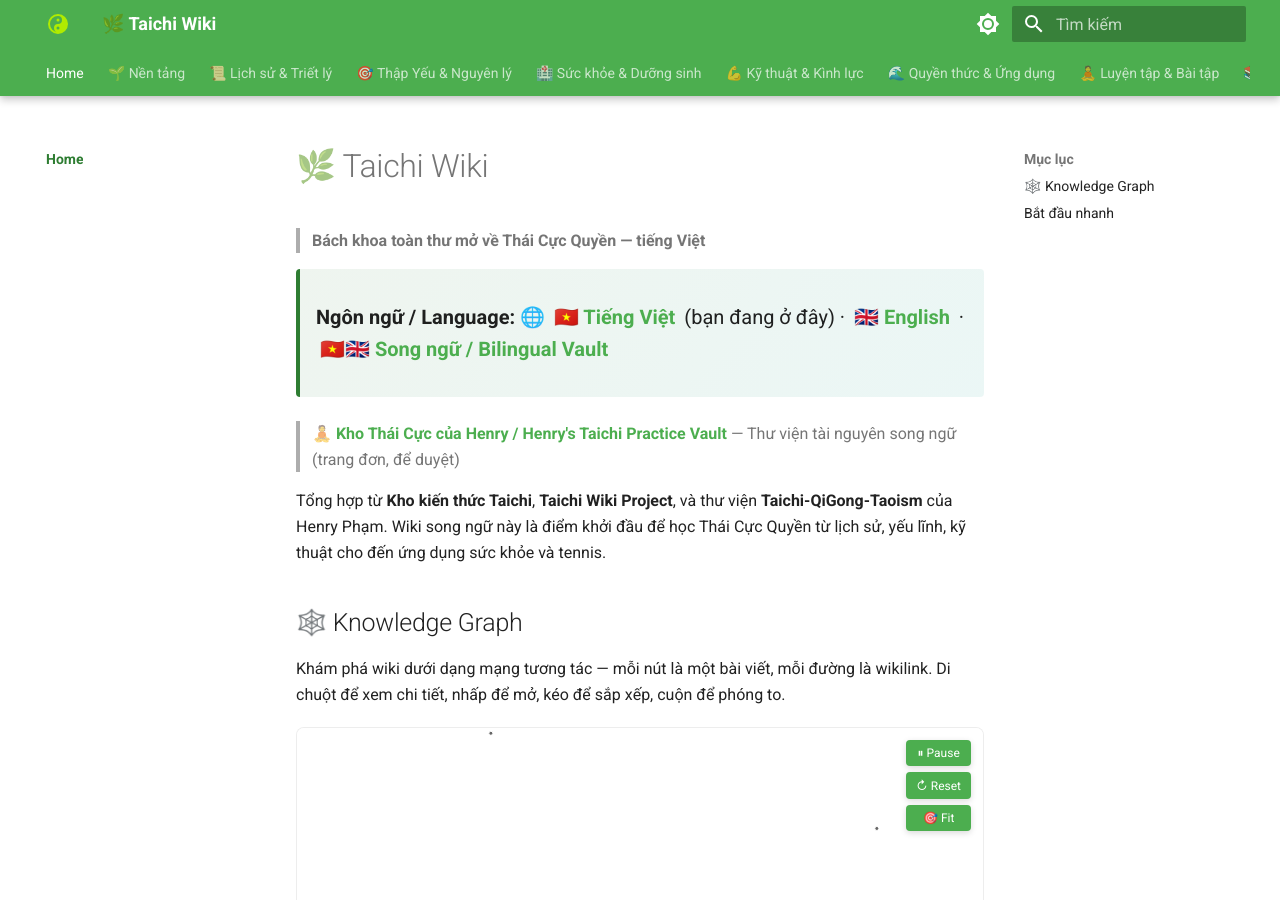
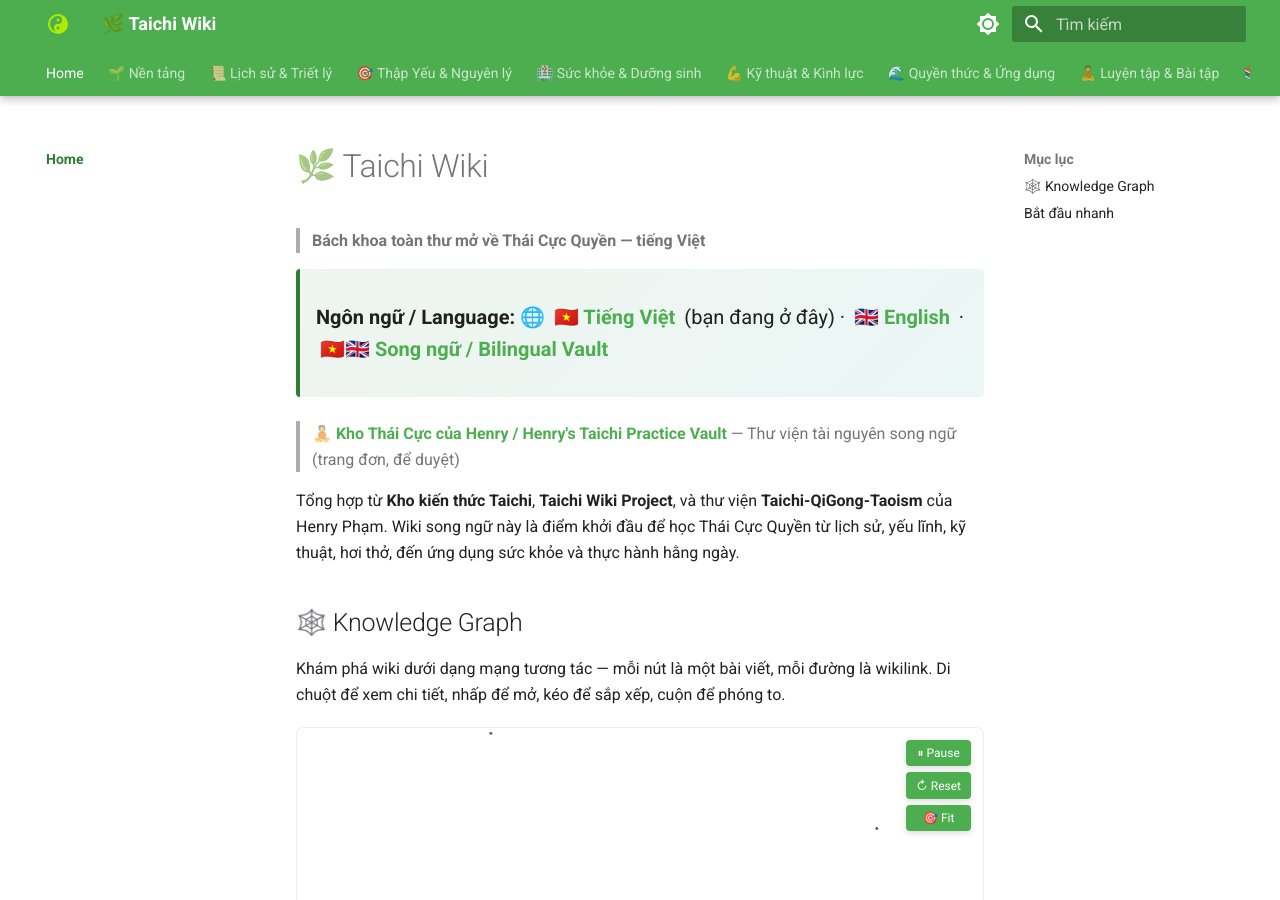
Before and after one commit to HenryPhamDuc/taichi-wiki, an MkDocs documentation site: the page built from docs/index.md, in a window 1280 px wide and 900 px high. Built offline with MkDocs 1.6.1 and Material for MkDocs 9.7.7, drawn with Linux system fonts in a browser that asks for light colours; some of the changed text lies outside the part shown.

Commit message:
Remove tennis references from docs/index.md (VI + EN)
- Update hero paragraph: 'từ lịch sử, yếu lĩnh, kỹ thuật cho đến ứng dụng
  sức khỏe và tennis' → 'từ lịch sử, yếu lĩnh, kỹ thuật, hơi thở,
  đến ứng dụng sức khỏe và thực hành hằng ngày'
- Remove '🎾 Ứng dụng Tennis' / '🎾 Tennis Applications' grid card
  that pointed to the deleted /tennis/ cluster

```diff
--- a/docs/index.md
+++ b/docs/index.md
@@ -9,7 +9,7 @@
 
 > 🧘 **[Kho Thái Cực của Henry / Henry's Taichi Practice Vault](https://henryphamduc.github.io/taichi/)** — Thư viện tài nguyên song ngữ (trang đơn, để duyệt)
 
-Tổng hợp từ **Kho kiến thức Taichi**, **Taichi Wiki Project**, và thư viện **Taichi-QiGong-Taoism** của Henry Phạm. Wiki song ngữ này là điểm khởi đầu để học Thái Cực Quyền từ lịch sử, yếu lĩnh, kỹ thuật cho đến ứng dụng sức khỏe và tennis.
+Tổng hợp từ **Kho kiến thức Taichi**, **Taichi Wiki Project**, và thư viện **Taichi-QiGong-Taoism** của Henry Phạm. Wiki song ngữ này là điểm khởi đầu để học Thái Cực Quyền từ lịch sử, yếu lĩnh, kỹ thuật, hơi thở, đến ứng dụng sức khỏe và thực hành hằng ngày.
 
 ## 🕸️ Knowledge Graph
 
@@ -82,11 +82,4 @@
 
     [:octicons-arrow-right-24: Mở phần này](health/index.md)
 
--   :material-tennis:{ .lg .middle } **Ứng dụng Tennis**
-
-    ---
-
-    Phòng thí nghiệm ứng dụng Thái Cực Quyền trong tennis
-
-
-</div>
+    </div>
```
